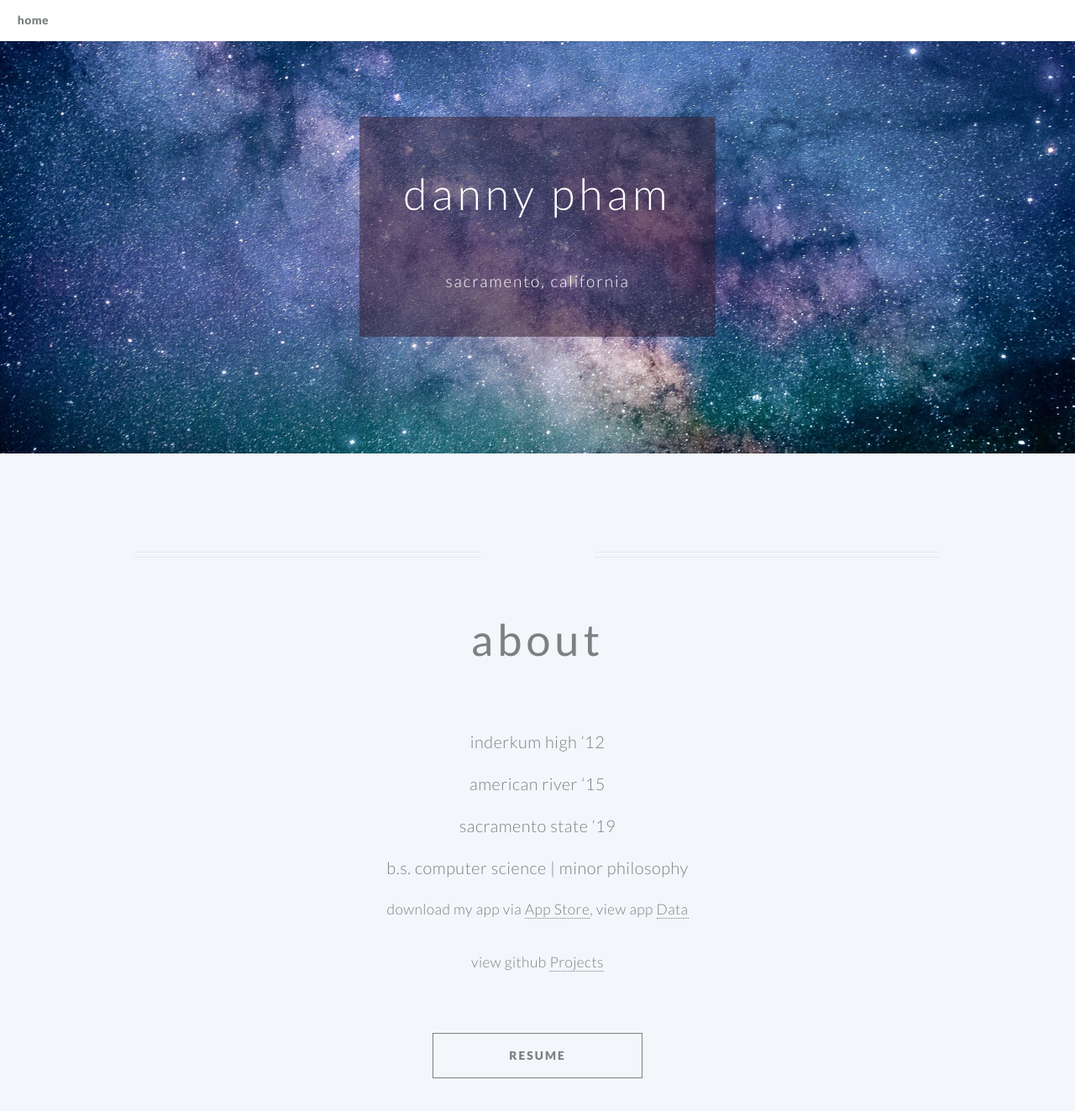
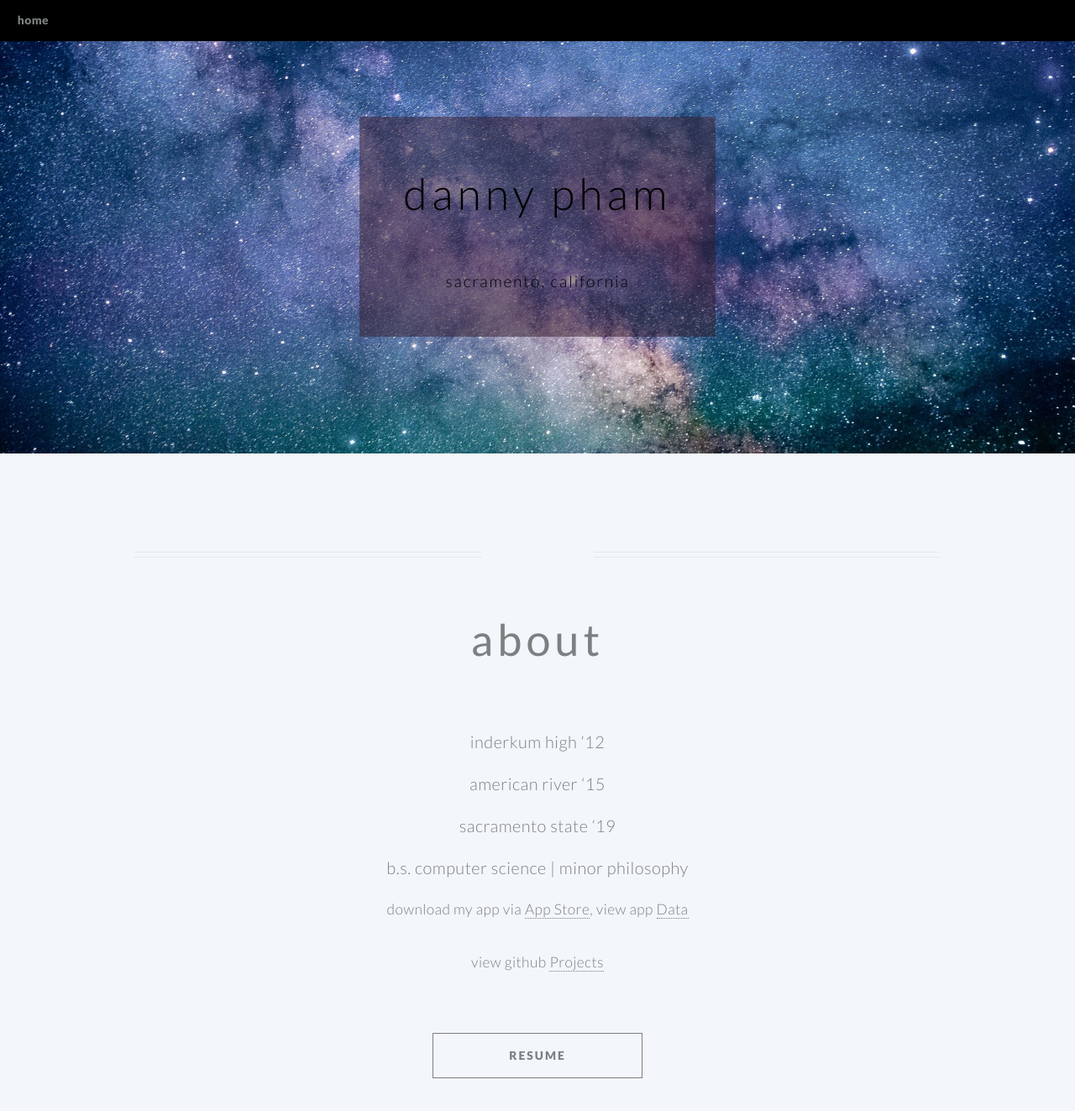
Before and after one commit to dp916/dp916.github.io, a Jekyll site: the page built from index.md, in a window 1280 px wide and 1400 px high. Shown: the top 1323 px of the window at 84% size. Built offline with Jekyll 4.4.1, drawn with Linux system fonts in a browser that asks for light colours.

Commit message:
Update style.css

```diff
--- a/css/style.css
+++ b/css/style.css
@@ -275,7 +275,7 @@ custom styles adapted from Twenty by HTML5 Up
 
 			.icon.circle.fa-twitter {
 				background: #70aecd;
-				color: white;
+				color: black;
 			}
 
 				.icon.circle.fa-twitter:hover {
@@ -284,7 +284,7 @@ custom styles adapted from Twenty by HTML5 Up
 
 			.icon.circle.fa-linkedin-square {
 				background: #0077B5;
-				color: white;
+				color: black;
 			}
 
 				.icon.circle.fa-linkedin-square:hover {
@@ -293,7 +293,7 @@ custom styles adapted from Twenty by HTML5 Up
 
 			.icon.circle.fa-facebook {
 				background: #7490c3;
-				color: white;
+				color: black;
 			}
 
 				.icon.circle.fa-facebook:hover {
@@ -302,7 +302,7 @@ custom styles adapted from Twenty by HTML5 Up
 
 			.icon.circle.fa-google-plus {
 				background: #db6b67;
-				color: white;
+				color: black;
 			}
 
 				.icon.circle.fa-google-plus:hover {
@@ -311,7 +311,7 @@ custom styles adapted from Twenty by HTML5 Up
 
 			.icon.circle.fa-github {
 				background: #dcad8b;
-				color: white;
+				color: black;
 			}
 
 				.icon.circle.fa-github:hover {
@@ -320,7 +320,7 @@ custom styles adapted from Twenty by HTML5 Up
 
 			.icon.circle.fa-dribbble {
 				background: #da83ae;
-				color: white;
+				color: black;
 			}
 
 				.icon.circle.fa-dribbble:hover {
@@ -495,12 +495,12 @@ custom styles adapted from Twenty by HTML5 Up
 		}
 
 		.wrapper.style3 {
-			background: white;
+			background: black;
 			color: inherit;
 		}
 
 		.wrapper.style4 {
-			background: white;
+			background: black;
 			color: inherit;
 			padding: 4em;
 		}
@@ -513,7 +513,7 @@ custom styles adapted from Twenty by HTML5 Up
 	@keyframes reveal-header { 0% { top: -5em; } 100% { top: 0; } }
 
 	#header {
-		background: white;
+		background: black;
 		box-shadow: 0 1px 2px 0 rgba(0, 0, 0, 0.075);
 		color: inherit;
 		cursor: default;
@@ -613,7 +613,7 @@ custom styles adapted from Twenty by HTML5 Up
 			animation: none;
             background: transparent;
             box-shadow: none;
-			color: white;
+			color: black;
 			padding: 2em 2.5em;
 			position: absolute;
 		}
@@ -673,7 +673,7 @@ custom styles adapted from Twenty by HTML5 Up
 
 			.dropotron > li:hover > a {
 				background: rgb(79, 166, 209);
-				color: white;
+				color: black;
 			}
 
 			.dropotron > li:first-child {
@@ -693,7 +693,7 @@ custom styles adapted from Twenty by HTML5 Up
 		background-position: bottom center, top center;
 		background-repeat: no-repeat;
 		background-size: 25em, cover;
-		color: white;
+		color: black;
 		cursor: default;
 		padding: 8em 0;
 		text-align: center;
@@ -719,7 +719,7 @@ custom styles adapted from Twenty by HTML5 Up
 			-ms-animation-fill-mode: forwards;
 			animation-fill-mode: forwards;
 			background: rgba(52, 27, 43, 0.5);
-			color: white;
+			color: black;
 			display: inline-block;
 			opacity: 0;
 			padding: 3em;
@@ -797,7 +797,7 @@ custom styles adapted from Twenty by HTML5 Up
 		background-position: top center, bottom center;
 		background-repeat: no-repeat;
 		background-size: 25em, 25em, auto, cover;
-		color: white;
+		color: black;
 		padding: 5em 0em;
 		text-align: center;
 	}
@@ -858,7 +858,7 @@ custom styles adapted from Twenty by HTML5 Up
 		}
 
 		#topButton .toggle:before {
-			color: white;
+			color: black;
 			content: '\f039';
 			font-size: 0.75em;
 			height: 30px;
@@ -902,7 +902,7 @@ custom styles adapted from Twenty by HTML5 Up
 		}
 
 		#sideButton .toggle:before {
-			color: white;
+			color: black;
 			content: '\f039';
 			font-size: 1em;
 			height: 40px;
@@ -929,7 +929,7 @@ custom styles adapted from Twenty by HTML5 Up
 	#topPanel,
 	#sidePanel {
 		background: #1c2021;
-		color: white;
+		color: black;
 		font-size: 0.8em;
 		letter-spacing: 0.075em;
 		text-transform: uppercase;
```
